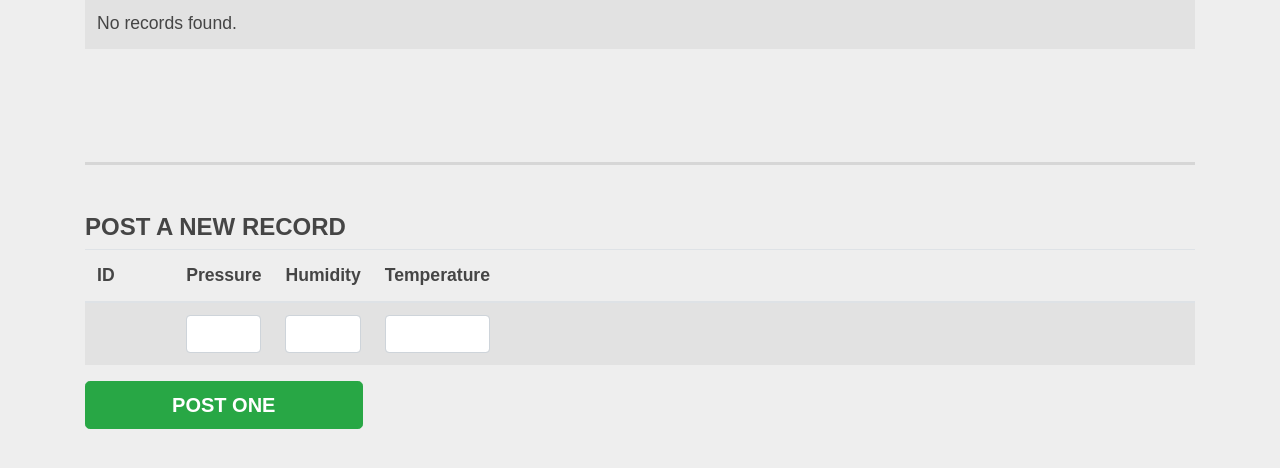
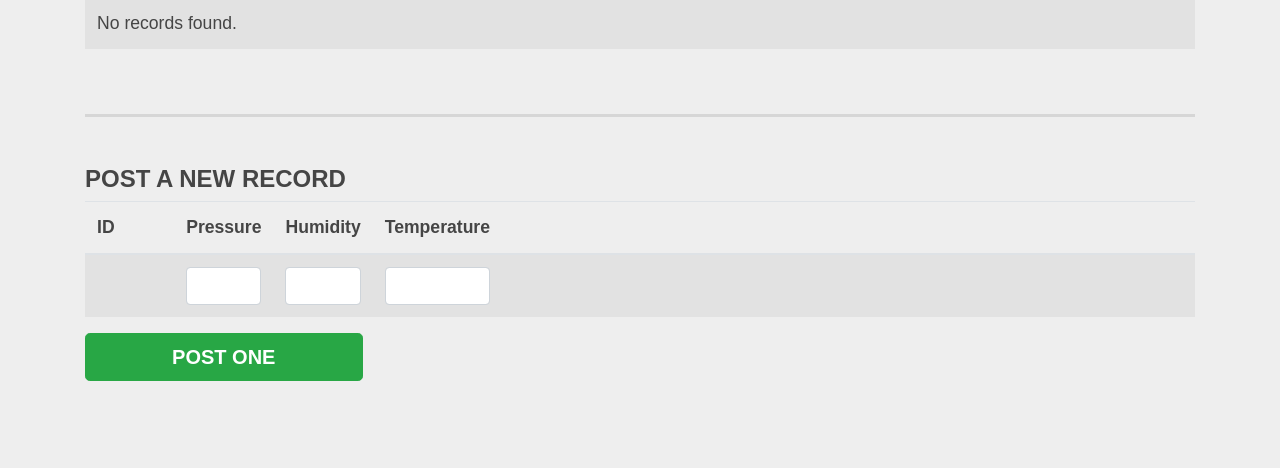
Before and after one commit to Michael-MO/Exam-TypeScript, a website built with webpack: page src/index.htm in a window 1280 px wide. Shown: the part 358-826 px from the top of the page. Built offline with nearby package versions, Linux system fonts and the light colour scheme; no server answers; a web font is replaced by a local one.

Commit message:
Nah, too much margin

```diff
--- a/src/index.htm
+++ b/src/index.htm
@@ -60,7 +60,7 @@
           </table>
         </div>
       </div>
-      <div class="row mt-5">
+      <div class="row">
         <div class="col">
           <table id="PutArea" class="table table-lg table-striped">
             <thead>
```
